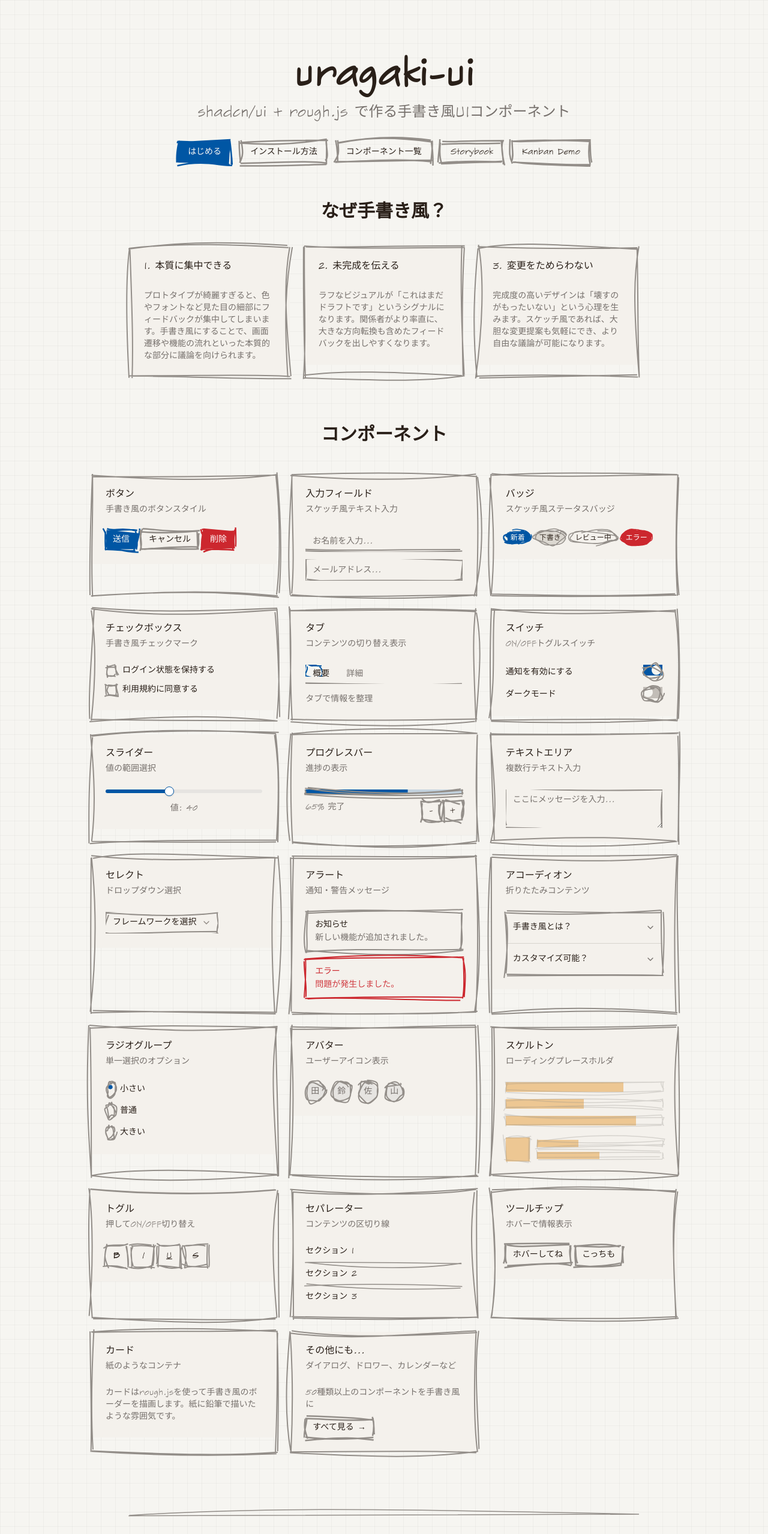
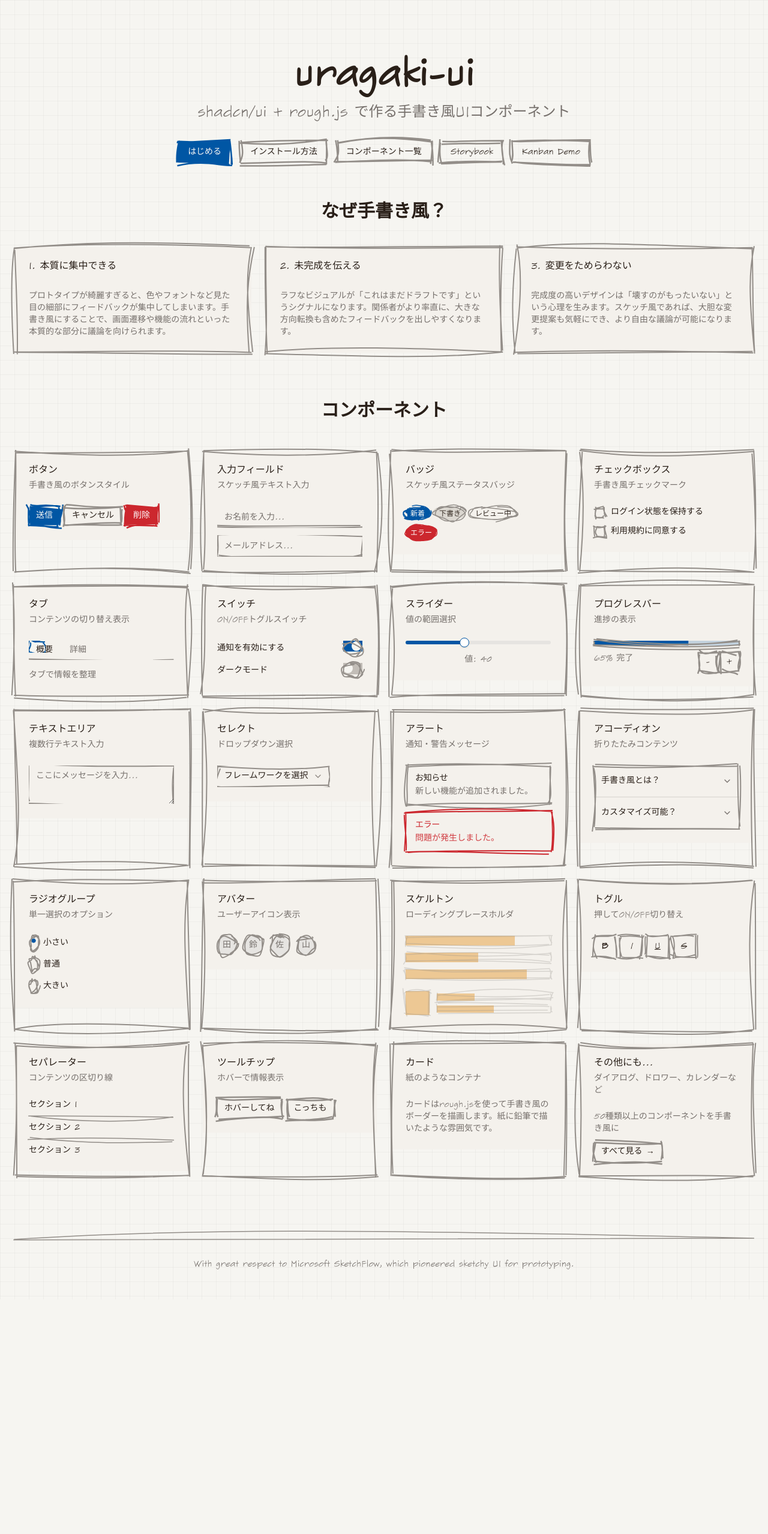
Before and after one commit to mitsubayu/uragaki-ui, a React (Vite) app: page / in a window 1280 px wide. Shown: the top 2557 px of the page at 60% size. After the commit the page ends 2166 px from the top, so only its background shows below. Built offline with nearby package versions, Linux system fonts and the light colour scheme; a web font is replaced by a local one.

Commit message:
fix: update layout constraints for HomePage and KanbanPage components

```diff
--- a/src/pages/home.tsx
+++ b/src/pages/home.tsx
@@ -51,7 +51,7 @@ export function HomePage() {
   return (
     <div className="min-h-screen uragaki-paper">
       {/* Hero */}
-      <div className="max-w-4xl mx-auto px-6 pt-24 pb-16 text-center">
+      <div className="max-w-[1600px] mx-auto px-6 pt-24 pb-16 text-center">
         <h1 className="font-[var(--font-uragaki-heading)] text-6xl font-bold mb-4">
           uragaki-ui
         </h1>
@@ -78,7 +78,7 @@ export function HomePage() {
       </div>
 
       {/* Why Sketchy UI */}
-      <div className="max-w-4xl mx-auto px-6 pb-20">
+      <div className="max-w-[1600px] mx-auto px-6 pb-20">
         <h2 className="font-[var(--font-uragaki-heading)] text-3xl font-bold text-center mb-10">
           なぜ手書き風？
         </h2>
@@ -117,12 +117,12 @@ export function HomePage() {
       </div>
 
       {/* Component Showcase */}
-      <div className="max-w-5xl mx-auto px-6 pb-24">
+      <div className="max-w-[1600px] mx-auto px-6 pb-24">
         <h2 className="font-[var(--font-uragaki-heading)] text-3xl font-bold text-center mb-12">
           コンポーネント
         </h2>
 
-        <div className="grid grid-cols-1 md:grid-cols-2 lg:grid-cols-3 gap-6">
+        <div className="grid grid-cols-1 md:grid-cols-2 lg:grid-cols-3 xl:grid-cols-4 gap-6">
           {/* Buttons */}
           <UragakiCard>
             <UragakiCardHeader>
@@ -591,7 +591,7 @@ export function HomePage() {
       </div>
 
       {/* Footer */}
-      <footer className="max-w-4xl mx-auto px-6 pb-12 text-center">
+      <footer className="max-w-[1600px] mx-auto px-6 pb-12 text-center">
         <UragakiSeparator className="mb-8" />
         <p className="text-sm text-muted-foreground">
           With great respect to Microsoft SketchFlow, which pioneered sketchy UI for prototyping.
--- a/src/pages/showcase/kanban.tsx
+++ b/src/pages/showcase/kanban.tsx
@@ -360,7 +360,7 @@ export function KanbanPage() {
               <UragakiCard
                 key={column.id}
                 seed={column.id}
-                className={`transition-shadow ${isDropTarget ? "ring-2 ring-primary/50 shadow-lg" : ""}`}
+                className={`h-full transition-shadow ${isDropTarget ? "ring-2 ring-primary/50 shadow-lg" : ""}`}
               >
                 <UragakiCardHeader>
                   <div className="flex items-center justify-between">
@@ -382,9 +382,9 @@ export function KanbanPage() {
                   </div>
                 </UragakiCardHeader>
                 <UragakiSeparator />
-                <UragakiCardContent className="pt-4">
+                <UragakiCardContent className="pt-4 flex-1">
                   <div
-                    className="space-y-3 min-h-[200px] rounded-md p-1 transition-colors"
+                    className="space-y-3 h-full min-h-[200px] rounded-md p-1 transition-colors"
                     onDragOver={(e: React.DragEvent) =>
                       handleDragOver(e, column.id)
                     }
```
